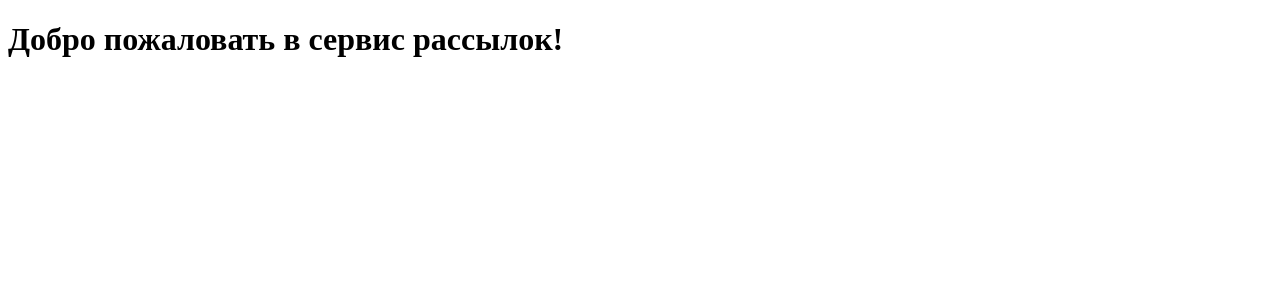
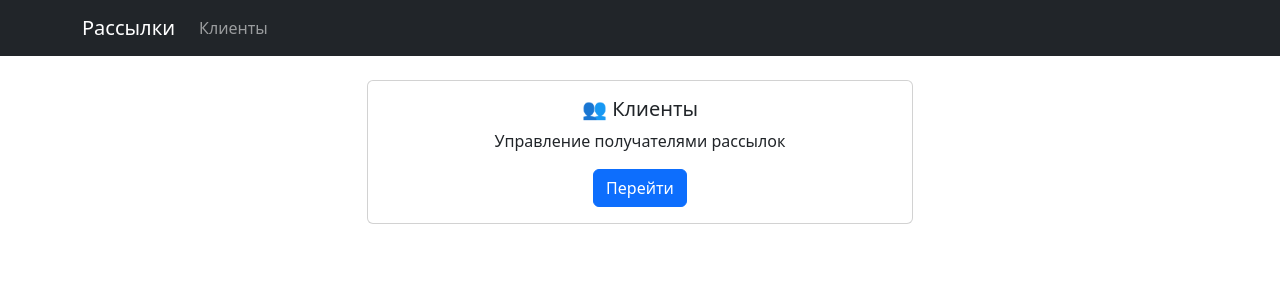
Before and after one commit to mihazizganov-debug/Mailing_service, a Django app: page / in a window 1280 px wide. Shown: the top 300 px of the page. Run offline with Django 5.2, Linux system fonts and the light colour scheme.

Commit message:
fix: исправлена главная страница (убраны ссылки на неготовые разделы)

```diff
--- a/mailing/templates/mailing/home.html
+++ b/mailing/templates/mailing/home.html
@@ -1,9 +1,15 @@
-<!DOCTYPE html>
-<html>
-<head>
-    <title>Сервис рассылок</title>
-</head>
-<body>
-    <h1>Добро пожаловать в сервис рассылок!</h1>
-</body>
-</html>
+{% extends 'mailing/base.html' %}
+
+{% block content %}
+<div class="row">
+    <div class="col-md-6 mx-auto">
+        <div class="card text-center">
+            <div class="card-body">
+                <h5 class="card-title">👥 Клиенты</h5>
+                <p class="card-text">Управление получателями рассылок</p>
+                <a href="{% url 'mailing:client_list' %}" class="btn btn-primary">Перейти</a>
+            </div>
+        </div>
+    </div>
+</div>
+{% endblock %}
```
